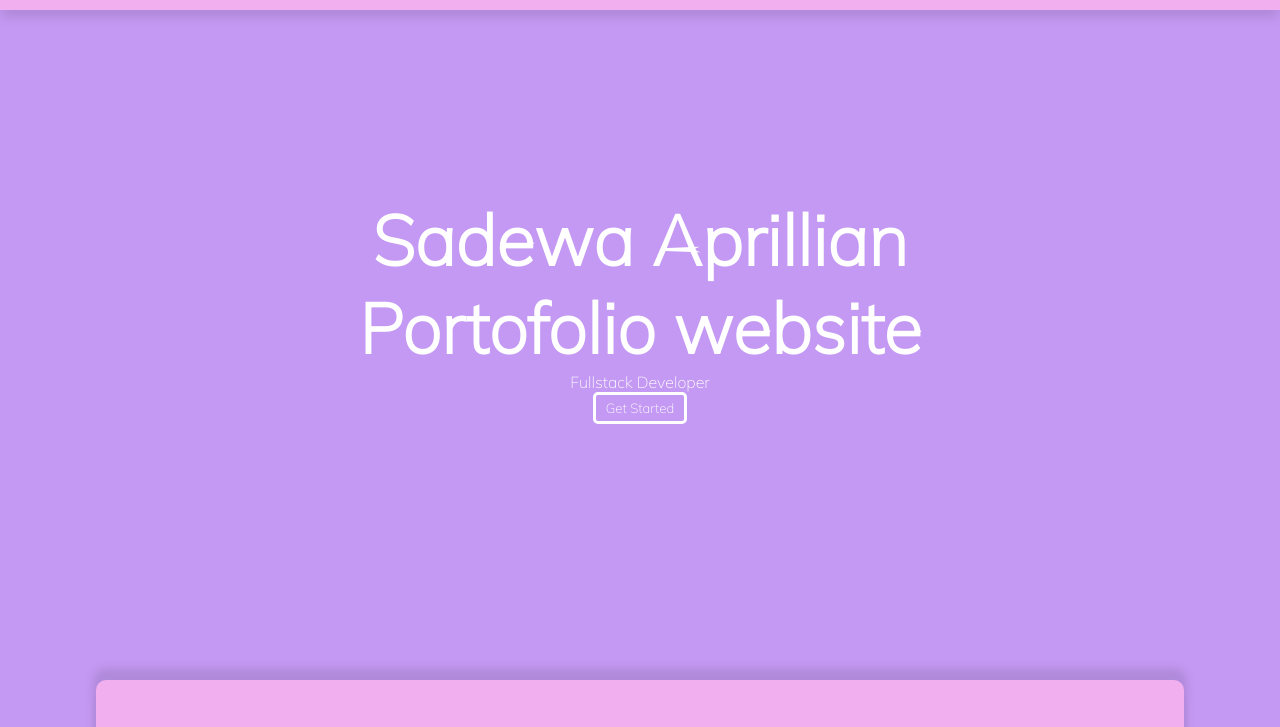
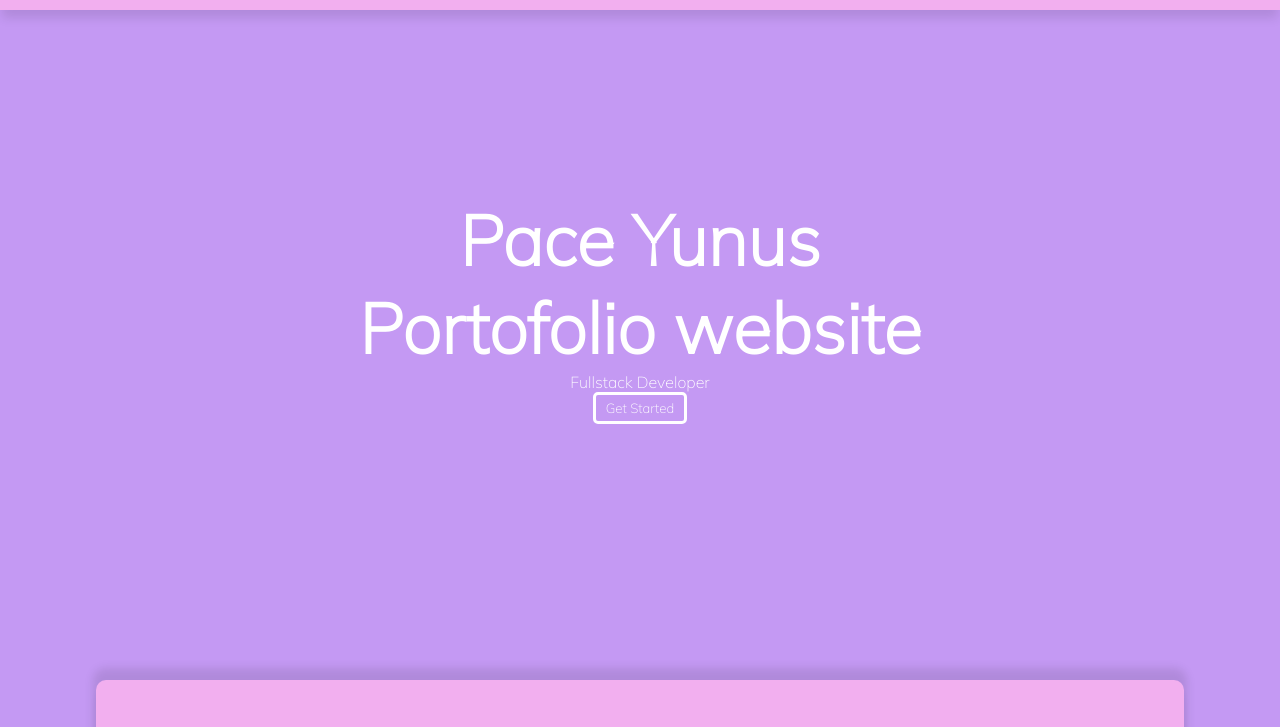
Before and after one commit to Sadewa2704/Sadewa2704.github.io, a plain HTML site: page index.html in a window 1280 px wide. Shown: the part 60-787 px from the top of the page. Drawn offline with Linux system fonts and the light colour scheme; a web font is replaced by a local one.

Commit message:
Update index.html
ubah nama

```diff
--- a/index.html
+++ b/index.html
@@ -44,7 +44,7 @@
     </nav>
 <div class="hero" id="Home">
     <div class="main-hero">
-        <h1>Sadewa Aprillian <br>Portofolio website</h1>
+        <h1>Pace Yunus <br>Portofolio website</h1>
         <p>Fullstack Developer</p>
         <button class = read-more>
             Get Started
```
